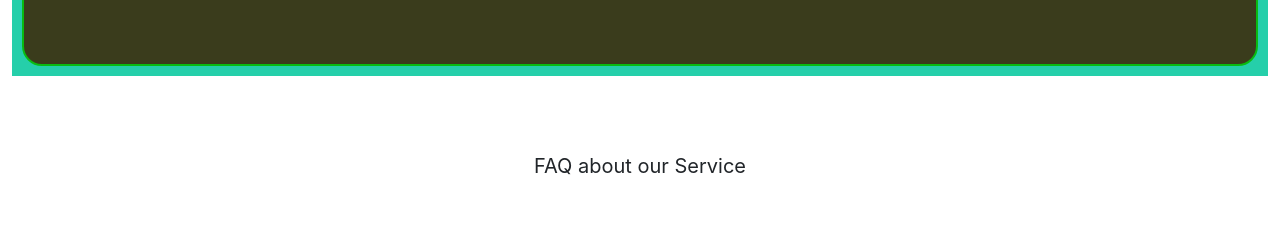
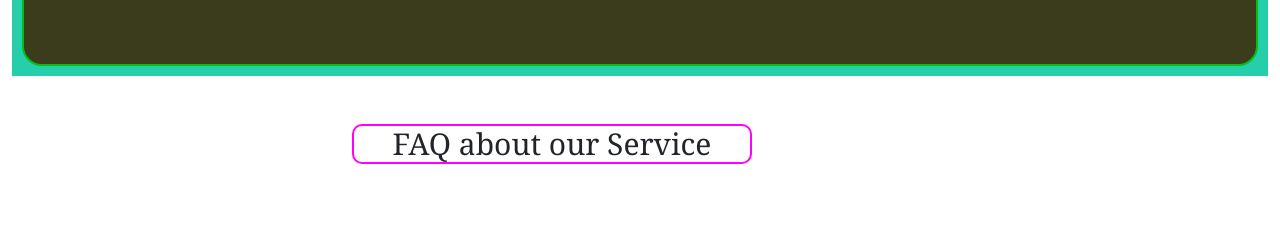
Before and after one commit to ShafinRME/manufacturer-website-client-side, a React (Create React App) app: page / in a window 1280 px wide. Shown: the part 11140-11368 px from the top of the page. Built offline with nearby package versions, Linux system fonts and the light colour scheme.

Commit message:
FAQ is done

```diff
--- a/src/Pages/Home/FAQ.css
+++ b/src/Pages/Home/FAQ.css
@@ -1,7 +1,12 @@
 .faq-title {
     text-align: center;
-    padding-top: 30px;
-    font-size: 20px;
+    font-size: 30px;
+    font-family: Georgia, 'Times New Roman', Times, serif;
+    border: 2px solid fuchsia;
+    border-radius: 10px;
+    width: 400px;
+    margin-left: 340px;
+
 }
 
 .faq-container {
@@ -15,7 +20,7 @@
 }
 
 .faq-pic img {
-    height: 500px;
+    height: 700px;
     width: 400px;
     margin-left: 100px;
     margin-top: 150px;
--- a/src/Pages/Home/FAQ.js
+++ b/src/Pages/Home/FAQ.js
@@ -4,7 +4,7 @@ import { Accordion } from 'react-bootstrap';
 
 const FAQ = () => {
     return (
-        <div id="faq" className='mb-5 mt-5'>
+        <div id="faq" className='mb-5 mt-5 container'>
             <h1 className='faq-title'>FAQ about our Service</h1>
 
             <div className="container faq-container">
@@ -73,23 +73,28 @@ const FAQ = () => {
                             </Accordion.Body>
                         </Accordion.Item>
                         <Accordion.Item eventKey="2">
-                            <Accordion.Header>What is General Relativity in Science ?</Accordion.Header>
+                            <Accordion.Header>What is about Warranty and Gauranty of a Tools ? </Accordion.Header>
                             <Accordion.Body>
-                                General relativity is a theory of gravitation developed by Einstein in the years 1907-1915. The development of general relativity began with the equivalence principle, under which the states of accelerated motion and being at rest in a gravitational field (for example, when standing on the surface of the Earth) are physically identical. The upshot of this is that free fall is inertial motion: an object in free fall is falling because that is how objects move when there is no force being exerted on them, instead of this being due to the force of gravity as is the case in classical mechanics. This is incompatible with classical mechanics and special relativity because in those theories inertially moving objects cannot accelerate with respect to each other, but objects in free fall do so. To resolve this difficulty Einstein first proposed that spacetime is curved. In 1915, he devised the Einstein field equations which relate the curvature of spacetime with the mass, energy, and any momentum within it.
+                                It will vary from tools to tools.Because each tools is different from another tools.For your trusting issue there we are including some Warnenty and Gauranty list of tools.
+                                <ol>
+                                    <li>Wheelbarow - 2 years Warranty</li>
+                                    <li>Pliers - 3 years Warranty</li>
+                                    <li>Hammer - 3 years Gauranty</li>
+                                    <li>Screwdriver - 1 years Warranty</li>
+                                    <li>ToolBox - 4 years Guarnty</li>
+                                </ol>
                             </Accordion.Body>
                         </Accordion.Item>
                         <Accordion.Item eventKey="3">
-                            <Accordion.Header>What is Big Bang Theory ?</Accordion.Header>
+                            <Accordion.Header>Why you should buy tools from us ?</Accordion.Header>
                             <Accordion.Body>
-                                The Big Bang theory is the prevailing cosmological model explaining the existence of the observable universe from the earliest known periods through its subsequent large-scale evolution.The model describes how the universe expanded from an initial state of high density and temperature,and offers a comprehensive explanation for a broad range of observed phenomena, including the abundance of light elements, the cosmic microwave background (CMB) radiation, and large-scale structure.
-
-                                Crucially, the theory is compatible with Hubble-Lemaître law—the observation that the farther away a galaxy is, the faster it is moving away from Earth. Extrapolating this cosmic expansion backwards in time using the known laws of physics, the theory describes an increasingly concentrated cosmos preceded by a singularity in which space and time lose meaning (typically named "the Big Bang singularity").Detailed measurements of the expansion rate of the universe place the Big Bang singularity at around 13.8 billion years ago, which is thus considered the age of the universe.
+                                You must buy necessary tools from us because since 2000 we are selling our tools to buyers.Since 2000 we have no objection from customers or dealers.Every customers and dealers give us good reviews.You can see these reviews from our reviews section.Just explore our tools universe and get your best tools.
                             </Accordion.Body>
                         </Accordion.Item>
                     </Accordion>
                 </div>
                 <div className="faq-pic">
-                    <img src="" alt="" />
+                    <img src="https://i.ibb.co/b50GdBY/FAQ-1.png" alt="" />
 
                 </div>
             </div>
```
Also changed, not shown: src/Images/FAQ/FAQ (1).png (added), src/Images/FAQ/FAQ.png (added).
